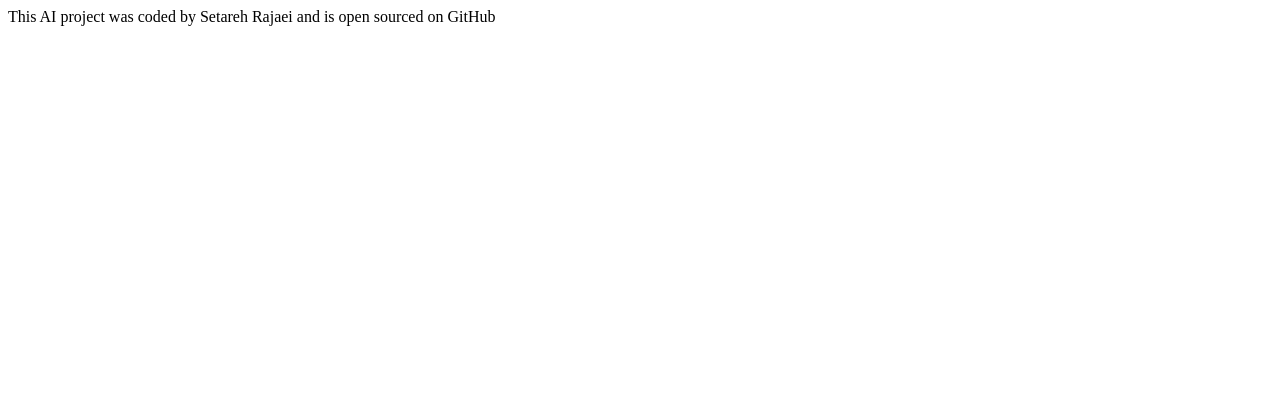
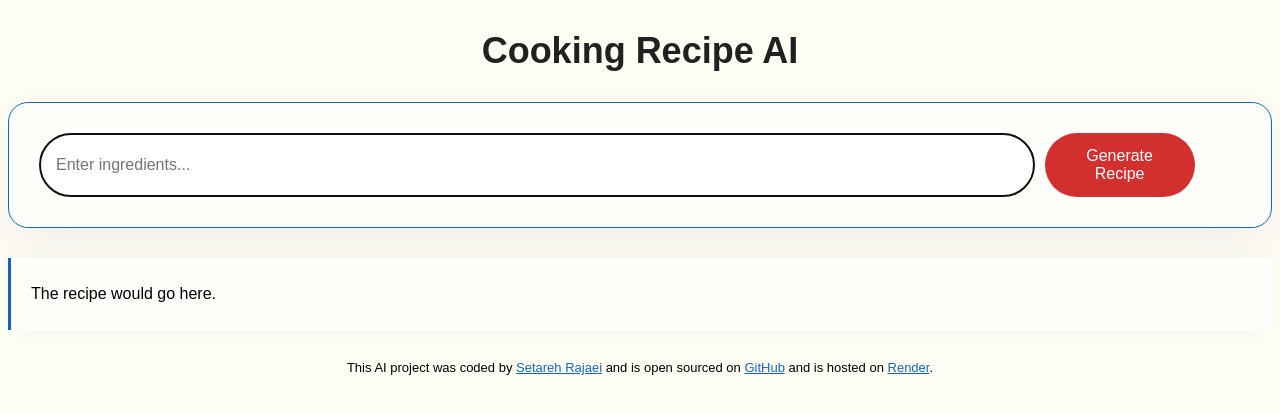
Before and after one commit to StellaRajaei/Cooking-Recipe-AI, a plain HTML site: page index.html in a window 1280 px wide. Drawn offline with Linux system fonts and the light colour scheme; a web font is replaced by a local one.

Commit message:
basic html and some css

```diff
--- a/index.html
+++ b/index.html
@@ -4,11 +4,46 @@
     <meta charset="UTF-8" />
     <meta name="viewport" content="width=device-width, initial-scale=1.0" />
     <link rel="stylesheet" href="style.css" />
-    <title>Document</title>
+    <link rel="preconnect" href="https://fonts.googleapis.com" />
+    <link rel="preconnect" href="https://fonts.gstatic.com" crossorigin />
+    <link
+      href="https://fonts.googleapis.com/css2?family=Google+Sans:ital,opsz,wght@0,17..18,400..700;1,17..18,400..700&family=Roboto:ital,wght@0,100..900;1,100..900&display=swap"
+      rel="stylesheet"
+    />
+
+    <title>Cooking Recipe AI 🧑‍🍳</title>
   </head>
   <body>
+    <header>
+      <h1>Cooking Recipe AI</h1>
+    </header>
+    <main>
+      <form>
+        <input
+          type="text"
+          placeholder="Enter ingredients..."
+          class="instructions"
+          autofocus
+          required
+          autocomplete="off"
+        />
+        <button type="submit" class="submit-button">Generate Recipe</button>
+      </form>
+      <div class="recipe">The recipe would go here.</div>
+    </main>
     <footer>
-      This AI project was coded by Setareh Rajaei and is open sourced on GitHub
+      This AI project was coded by
+      <a href="https://github.com/StellaRajaei" target="_blank"
+        >Setareh Rajaei</a
+      >
+      and is open sourced on
+      <a
+        href="https://github.com/StellaRajaei/Cooking-Recipe-AI"
+        target="_blank"
+        >GitHub</a
+      >
+      and is hosted on
+      <a href="https://www.render.com" target="_blank">Render</a>.
     </footer>
   </body>
   <script src="app.js"></script>
--- a/style.css
+++ b/style.css
@@ -0,0 +1,58 @@
+body {
+  font-family: "Google Sans", sans-serif;
+  background: #fffef5;
+}
+a {
+  color: #1565c0;
+}
+h1 {
+  text-align: center;
+  font-weight: 800;
+  font-size: 36px;
+  line-height: 1.5;
+  color: #212121;
+}
+form {
+  padding: 30px;
+  background: #fffefa;
+  box-shadow: 0px 20px 60px rgba(65, 50, 100, 0.08);
+  border-radius: 20px;
+  border-color: #1565c0;
+  border-width: 1px;
+  border-style: solid;
+  display: flex;
+  margin-bottom: 30px;
+}
+.instructions {
+  padding: 16px;
+  border: 1px solid rgba(39, 33, 66, 0.5);
+  width: 80%;
+  font-size: 16px;
+  border-radius: 50px;
+  line-height: 20px;
+  border-color: #1565c0;
+  border-style: solid;
+}
+.submit-button {
+  margin-left: 10px;
+  background: #d32f2f;
+  color: #fff;
+  border: none;
+  width: 150px;
+  font-size: 16px;
+  border-radius: 50px;
+  padding: 14px 24px;
+}
+.recipe {
+  font-size: 16px;
+  background-color: #fffefa;
+  padding: 20px;
+  line-height: 2;
+  border-left: 3px solid #1565c0;
+  box-shadow: 0px 4px 30px 0px rgba(39, 33, 66, 0.03);
+}
+footer {
+  text-align: center;
+  font-size: 13px;
+  margin-top: 30px;
+}
```
